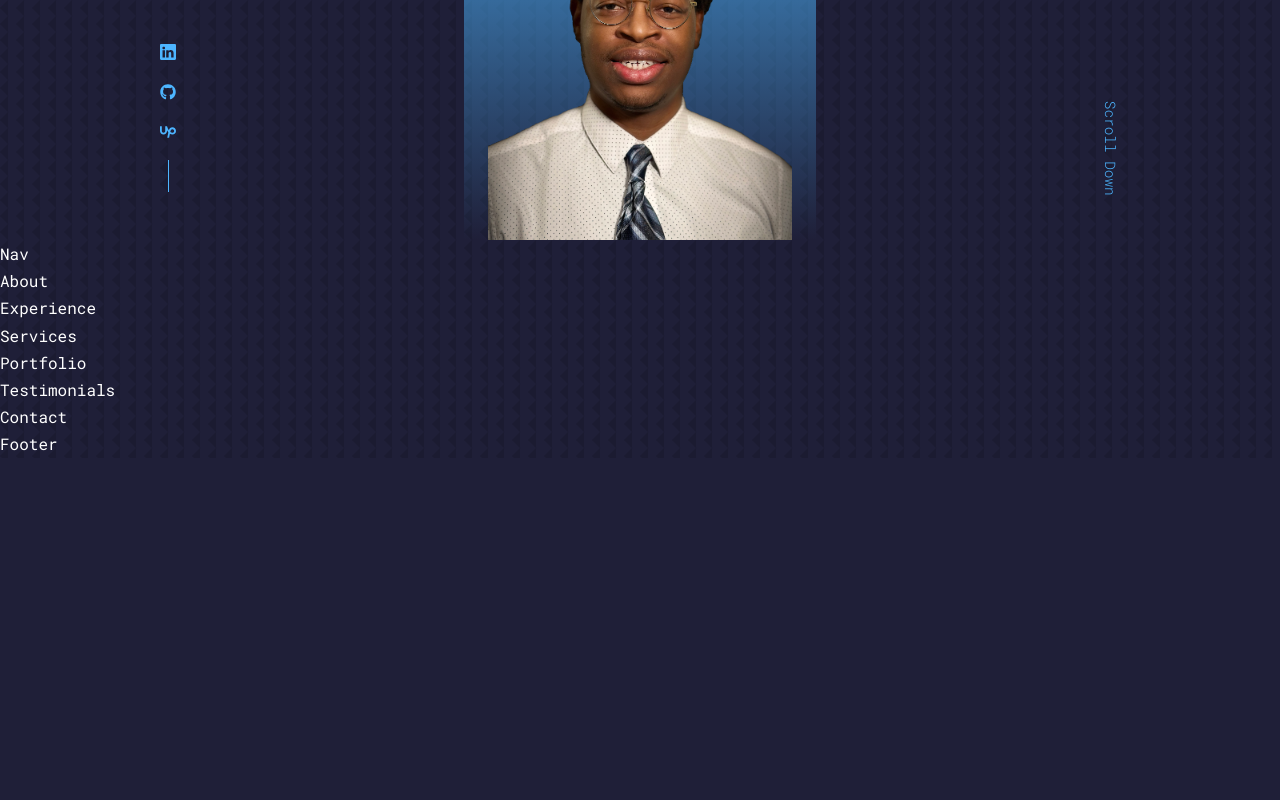
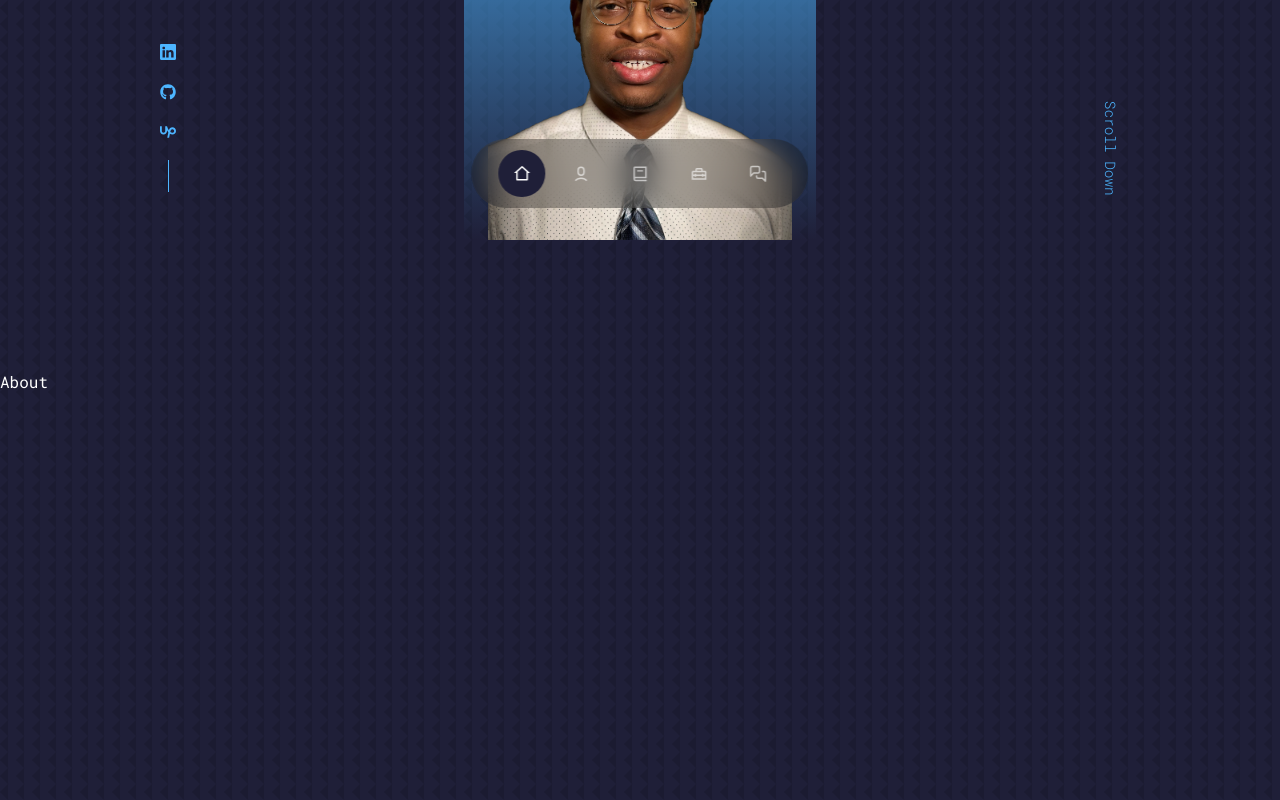
Before and after one commit to m100dev/WebPortfolio, a React (Create React App) app: page / in a window 1280 px wide. Shown: the part 560-1360 px from the top of the page. Before the commit the page ends 1018 px from the top, so only its background shows below. Built offline with nearby package versions, Linux system fonts and the light colour scheme.

Commit message:
updated all functions to use arrow functions, added site nav function, updated header socials component

```diff
--- a/src/components/about/About.jsx
+++ b/src/components/about/About.jsx
@@ -3,7 +3,7 @@ import './about.css'
 
 const About = () => {
   return (
-    <div>About</div>
+    <section id='about'>About</section>
   )
 }
 
--- a/src/components/contact/Contact.jsx
+++ b/src/components/contact/Contact.jsx
@@ -3,7 +3,7 @@ import './contact.css'
 
 const Contact = () => {
   return (
-    <div>Contact</div>
+    <section id='contact'>Contact</section>
   )
 }
 
--- a/src/components/experience/Experience.jsx
+++ b/src/components/experience/Experience.jsx
@@ -3,7 +3,7 @@ import './experience.css'
 
 const Experience = () => {
   return (
-    <div>Experience</div>
+    <section id='experience'>Experience</section>
   )
 }
 
--- a/src/components/footer/Footer.jsx
+++ b/src/components/footer/Footer.jsx
@@ -1,9 +1,9 @@
 import React from 'react'
 import './footer.css'
 
-function Footer() {
+const Footer = () => {
   return (
-    <div>Footer</div>
+    <section id='footer'>Footer</section>
   )
 }
 
--- a/src/components/header/Header.jsx
+++ b/src/components/header/Header.jsx
@@ -4,6 +4,7 @@ import ME from '../../assets/marc-bastien-portrait.png'
 import HeaderSocials from './HeaderSocials'
 import './header.css'
 
+// Header component which serves as the portfolio landing page
 const Header = () => {
   return (
     <header>
--- a/src/components/header/HeaderSocials.jsx
+++ b/src/components/header/HeaderSocials.jsx
@@ -3,6 +3,7 @@ import {BsLinkedin} from 'react-icons/bs';
 import {FaGithub} from 'react-icons/fa';
 import {SiUpwork} from 'react-icons/si'
 
+// Utilizing React Icons for the different social media links. Styled using the header__socials class
 const HeaderSocials = () => {
   return (
     <div className='header__socials'>
--- a/src/components/nav/Nav.jsx
+++ b/src/components/nav/Nav.jsx
@@ -1,9 +1,24 @@
 import React from 'react'
 import './nav.css'
+import { RiHome2Line } from 'react-icons/ri';
+import { RiUser6Line } from 'react-icons/ri';
+import { RiBook2Line } from 'react-icons/ri';
+import { MdOutlineHomeRepairService } from 'react-icons/md';
+import { LuMessagesSquare } from 'react-icons/lu';
+import { useState } from 'react';
 
-function Nav() {
+// This component allows the user to navigate between the different sections of the website
+const Nav = () => {
+  const [activeNav, setActiveNav] = useState('#'); // useState used to dynamically handle the the class which highlights the selected menu item
+
   return (
-    <div>Nav</div>
+    <nav>
+      <a href="#" onClick={() => { setActiveNav('#')}} className={ activeNav === '#' ? 'active' : '' }><RiHome2Line/></a>
+      <a href="#about" onClick={() => { setActiveNav('#about')}} className={ activeNav === '#about' ? 'active' : '' }><RiUser6Line/></a>
+      <a href="#experience" onClick={() => { setActiveNav('#experience')}} className={ activeNav === '#experience' ? 'active' : '' }><RiBook2Line/></a>
+      <a href="#services" onClick={() => { setActiveNav('#services')}} className={ activeNav === '#services'? 'active' : '' }><MdOutlineHomeRepairService/></a>
+      <a href="#contact" onClick={() => { setActiveNav('#contact')}} className={ activeNav === '#contact'? 'active' : '' }><LuMessagesSquare/></a>
+    </nav>
   )
 }
 
--- a/src/components/nav/nav.css
+++ b/src/components/nav/nav.css
@@ -0,0 +1,32 @@
+nav {
+    background-color: rgba(0, 0, 0, 0.3);
+    width: max-content;
+    padding: 0.7rem 1.7rem;
+    z-index: 2;
+    position: fixed;
+    left: 50%;
+    transform: translateX(-50%);
+    bottom: 2rem;
+    display: flex;
+    gap: 0.8rem;
+    border-radius: 3rem;
+    backdrop-filter: blur(15px);
+}
+
+nav a {
+    background: transparent;
+    padding: 0.9rem;
+    border-radius: 50%;
+    display: flex;
+    color: var(--color-light);
+    font-size: 1.1rem;
+}
+
+nav a:hover {
+    background-color: rgba(0, 0, 0, 0.3);
+}
+
+nav a.active {
+    background-color: var(--color-bg);
+    color: var(--color-white);
+}
--- a/src/components/portfolio/Portfolio.jsx
+++ b/src/components/portfolio/Portfolio.jsx
@@ -3,7 +3,7 @@ import './Portfolio'
 
 function Portfolio() {
   return (
-    <div>Portfolio</div>
+    <section id='portfolio'>Portfolio</section>
   )
 }
 
--- a/src/components/services/Services.jsx
+++ b/src/components/services/Services.jsx
@@ -1,9 +1,9 @@
 import React from 'react'
 import './services.css'
 
-function Services() {
+const Services = () => {
   return (
-    <div>Services</div>
+    <section id='services'>Services</section>
   )
 }
 
--- a/src/components/testimonials/Testimonials.jsx
+++ b/src/components/testimonials/Testimonials.jsx
@@ -1,9 +1,9 @@
 import React from 'react'
 import './testimonials.css'
 
-function Testimonials() {
+const Testimonials = () => {
   return (
-    <div>Testimonials</div>
+    <section id='testimonials'>Testimonials</section>
   )
 }
 
--- a/src/index.css
+++ b/src/index.css
@@ -60,6 +60,7 @@ h1 {
 
 section {
     margin-top: 8rem;
+    height: 100vh;
 }
 
 section > h2,
```
